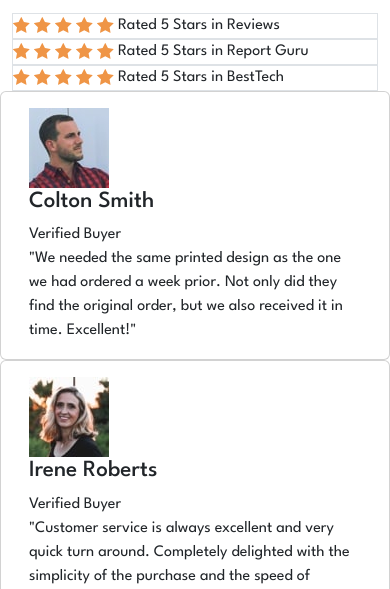
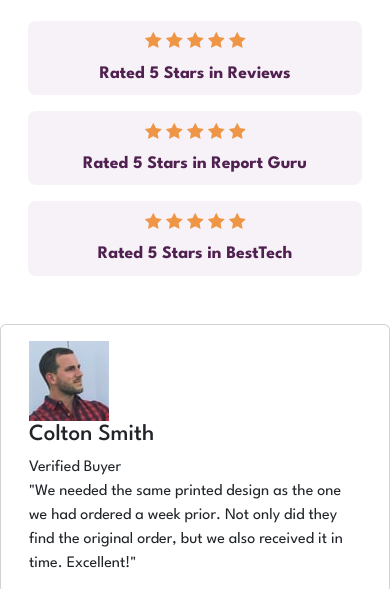
Before and after one commit to salcasta/social-proof-section, a plain HTML site: page index.html in a window 390 px wide. Shown: the part 255-844 px from the top of the page. Drawn offline with nearby package versions, Linux system fonts and the light colour scheme.

Commit message:
rating section on mobile complete

```diff
--- a/custom.css
+++ b/custom.css
@@ -14,6 +14,16 @@ h1 {
     color: hsl(303, 10%, 53%);
 }
 
+.container-rating .container .card-rating {
+    background-color: hsl(300, 24%, 96%);
+}
+
+.reviewer {
+    font-weight: 700;
+    font-size: 1.1em;
+    color: hsl(300, 43%, 22%);
+}
+
 .attribution {
     font-size: 11px;
     text-align: center;
--- a/index.html
+++ b/index.html
@@ -35,48 +35,54 @@
       </div>
     </section>
 
-    <section class="container-rating">
+    <section class="container-rating mt-4 px-3">
 
       <div class="container">
-        <div class="border">
+        <div class="card-rating border border-0 rounded-3 my-3">
+          <div class="stars d-block text-center py-2">
             <img src="images/icon-star.svg" alt="star icon">
             <img src="images/icon-star.svg" alt="star icon">
             <img src="images/icon-star.svg" alt="star icon">
             <img src="images/icon-star.svg" alt="star icon">
             <img src="images/icon-star.svg" alt="star icon">
+          </div>
 
-          <span>Rated 5 Stars in Reviews</span>
+          <span class="reviewer d-block text-center pb-2">Rated 5 Stars in Reviews</span>
         </div>
       </div>
 
       <div class="container">
-        <div class="border">
+        <div class="card-rating border border-0 rounded-3 my-3">
+          <div class="stars d-block text-center py-2">
             <img src="images/icon-star.svg" alt="star icon">
             <img src="images/icon-star.svg" alt="star icon">
             <img src="images/icon-star.svg" alt="star icon">
             <img src="images/icon-star.svg" alt="star icon">
             <img src="images/icon-star.svg" alt="star icon">
+          </div>
 
-          <span>Rated 5 Stars in Report Guru</span>
+          <span class="reviewer d-block text-center pb-2">Rated 5 Stars in Report Guru</span>
         </div>
       </div>
 
       <div class="container">
-        <div class="border">
+        <div class="card-rating border border-0 rounded-3 my-3">
+          <div class="stars d-block text-center py-2">
             <img src="images/icon-star.svg" alt="star icon">
             <img src="images/icon-star.svg" alt="star icon">
             <img src="images/icon-star.svg" alt="star icon">
             <img src="images/icon-star.svg" alt="star icon">
             <img src="images/icon-star.svg" alt="star icon">
+          </div>
 
-          <span>Rated 5 Stars in BestTech</span>
+          <span class="reviewer d-block text-center pb-2">Rated 5 Stars in BestTech</span>
         </div>
       </div>
     </section>
 
     <section class="container-review">
 
-      <div class="container">
+      <div class="container mt-5">
         <div class="row">
           <div class="card">
             <div class="card-body">
```
Lines whose indentation alone changed are shown as unchanged.
